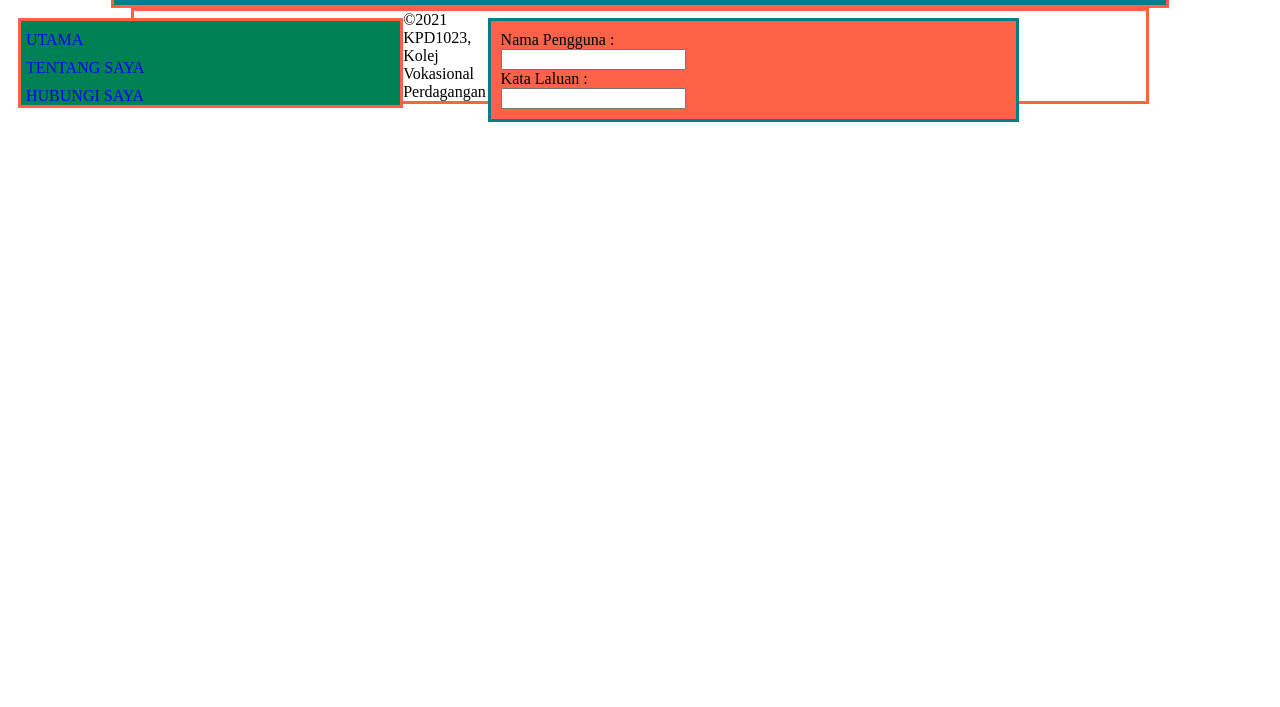
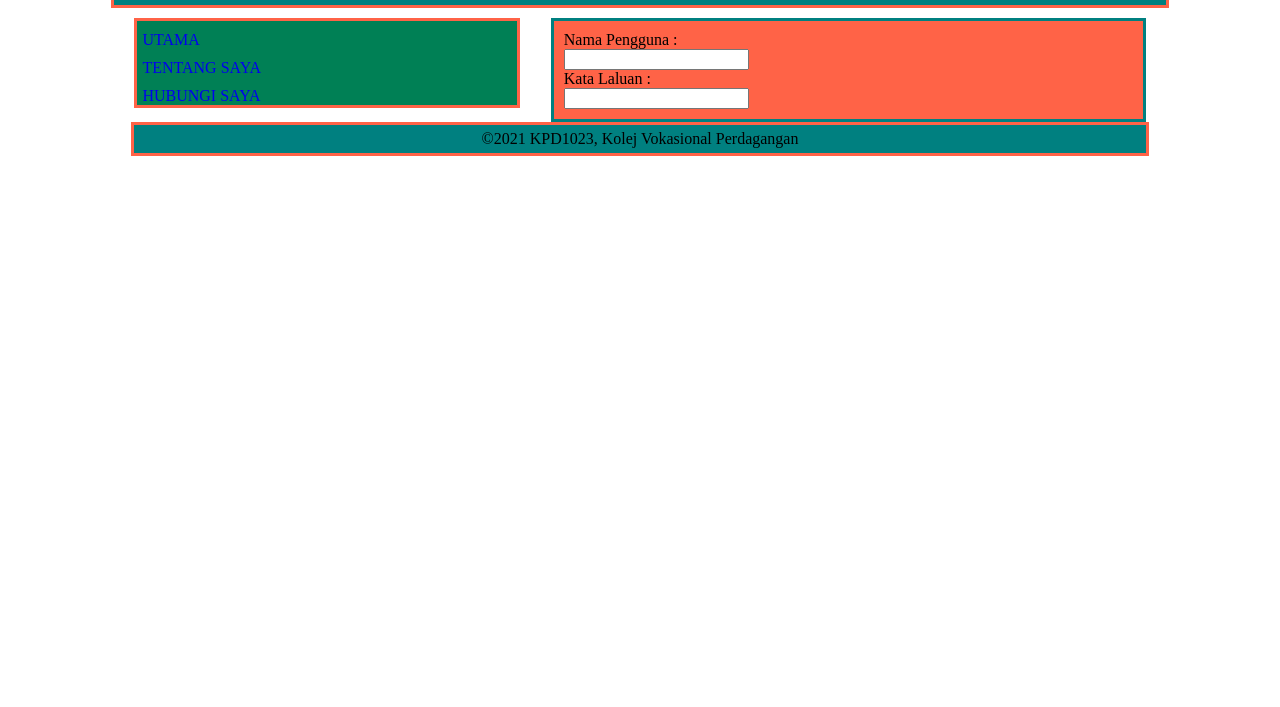
Before and after one commit to frizzdynnn/KPD1023_CSS, a plain HTML site: page vertical.html in a window 1280 px wide. Shown: the part 93-800 px from the top of the page. Drawn offline with Linux system fonts and the light colour scheme.

Commit message:
Update vertical.html

```diff
--- a/vertical.html
+++ b/vertical.html
@@ -21,7 +21,7 @@
     border-color: tomato;
     margin-top: 10px;
     float: left;
-    margin-left: 10px;
+    margin-left: 10%;
   }
   ul {
     list-style-type: none;
@@ -40,7 +40,7 @@
     background-color: wheat;
   }
   .kandungan {
-    width: 40%;
+    width: 45%;
     margin: auto;
     margin-top: 10px;
     background-color: tomato;
@@ -48,13 +48,24 @@
     border-color: teal;
     padding: 10px;
     float: right;
-    margin-right: 20%;
+    margin-right: 10%;
+  }
+  .vertical:after {
+    content:"";
+    display: table;
+    clear: both;
   }
   .kaki {
     width: 80%;
     margin: auto;
     border-style: solid;
     border-color: tomato;
+    background-color: teal;
+    width: 80%;
+    margin: auto;
+    padding-top: 5px;
+    padding-bottom: 5px;
+    text-align: center;
   }
   </style>
 </head>
@@ -64,7 +75,7 @@
 <div class="header">
    Vertical Menu
 </div>
-
+<div class="vertical">
 <!--Menu-->
 <div class="menu">
 <ul>
@@ -83,6 +94,7 @@
   <input type="password" name="" id=""><br>
 </from>
 </div>
+</div>
 
 <!--Footer-->
 <div class="kaki">
```
